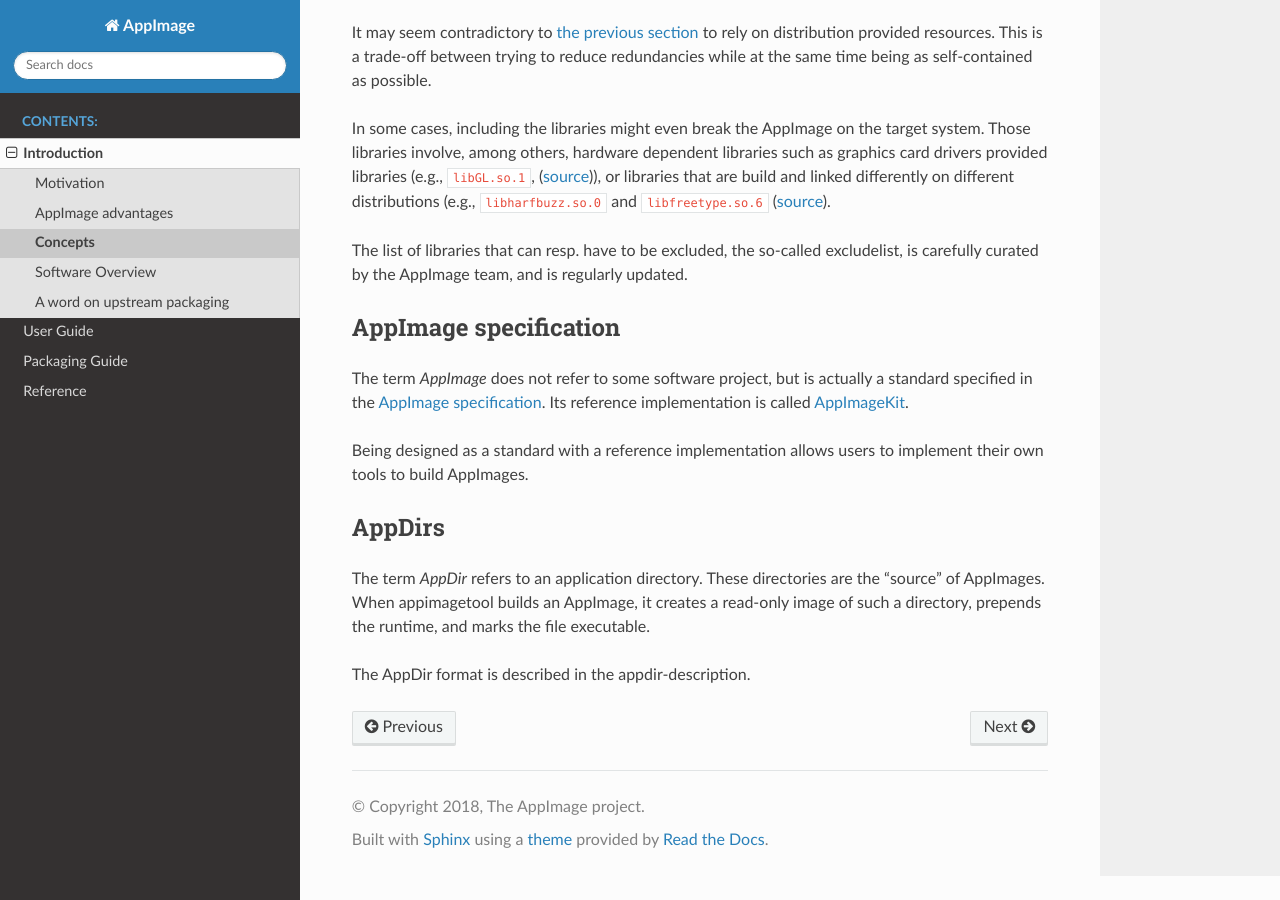
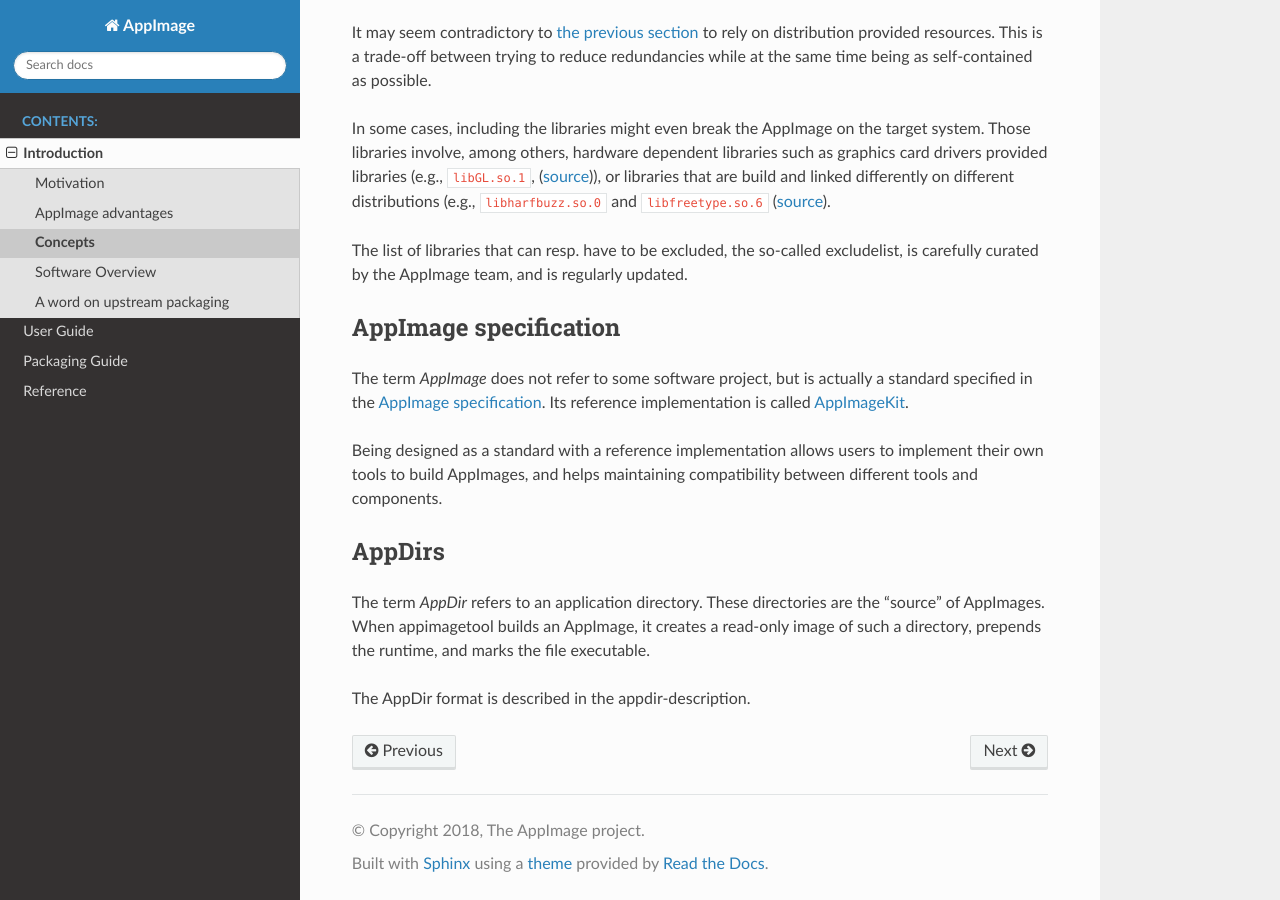
Before and after one commit to AppImage/docs.appimage.org, a Sphinx documentation site: the page built from source/introduction/concepts.rst, in a window 1280 px wide and 900 px high, scrolled down 1632 px. Built offline with Sphinx 7.4.7 and the Read the Docs theme 2.0.0, drawn with Linux system fonts in a browser that asks for light colours.

Commit message:
Link to AppImage spec page from Concepts

```diff
--- a/source/introduction/concepts.rst
+++ b/source/introduction/concepts.rst
@@ -57,11 +57,10 @@
 AppImage specification
 ----------------------
 
-The term *AppImage* does not refer to some software project, but is actually a standard specified in the `AppImage specification`_. Its reference implementation is called :ref:`ref-appimagekit`.
+The term *AppImage* does not refer to some software project, but is actually a standard specified in the :ref:`AppImage specification <ref-appimage-specification>`. Its reference implementation is called :ref:`ref-appimagekit`.
 
-Being designed as a standard with a reference implementation allows users to implement their own tools to build AppImages.
+Being designed as a standard with a reference implementation allows users to implement their own tools to build AppImages, and helps maintaining compatibility between different tools and components.
 
-.. _AppImage specification: https://github.com/AppImage/AppImageSpec
 
 AppDirs
 -------
```
